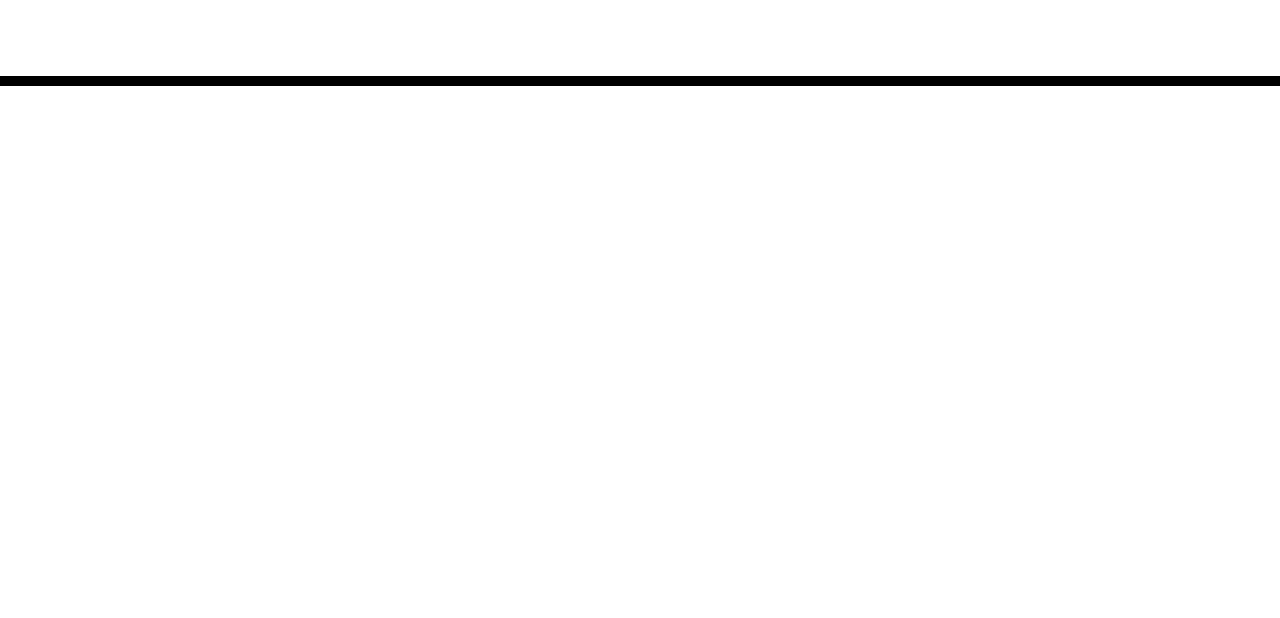
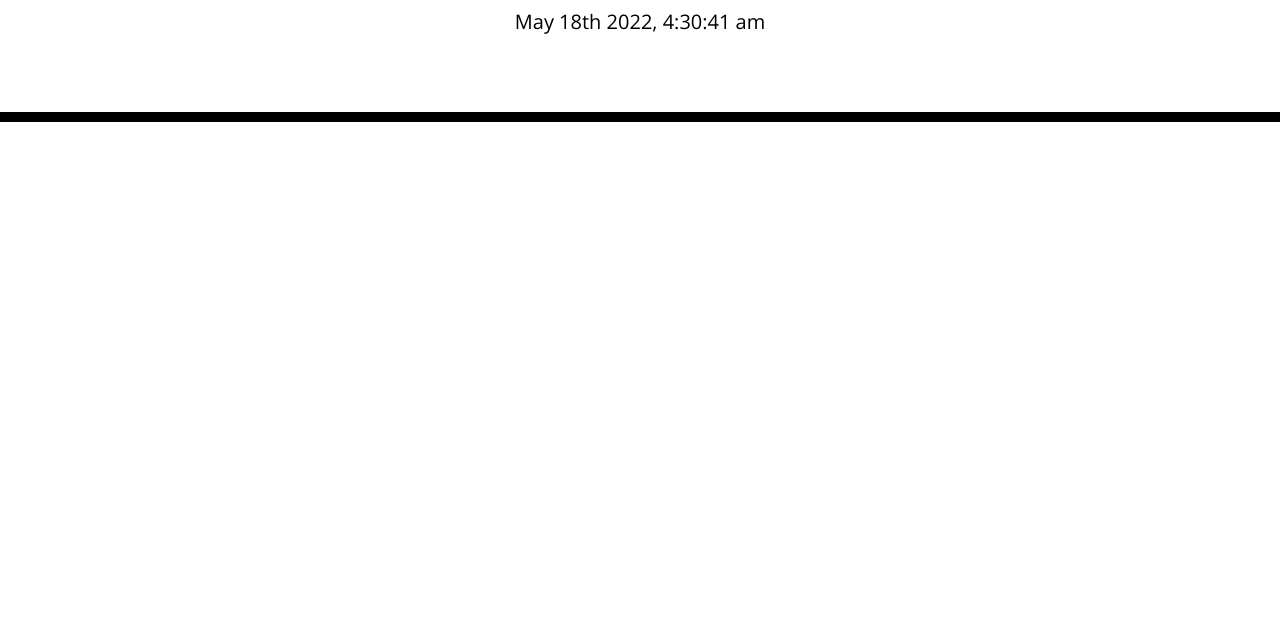
Before and after one commit to eacquistapace/Work-Day-Scheduler, a plain HTML site: page index.html in a window 1280 px wide. Shown: the part 182-800 px from the top of the page. Drawn offline with nearby package versions, Linux system fonts and the light colour scheme; files that its build step writes are made by us from their sources.

Commit message:
updated html comments, added todayDate js

```diff
--- a/assets/script/script.js
+++ b/assets/script/script.js
@@ -0,0 +1,4 @@
+//Displays current date and time in header
+var todayDate = moment();
+$("#currentDay").text(todayDate.format("MMMM Do YYYY, h:mm:ss a"));
+console.log(todayDate);
--- a/index.html
+++ b/index.html
@@ -4,6 +4,8 @@
     <meta charset="UTF-8" />
     <meta name="viewport" content="width=device-width, initial-scale=1.0" />
     <meta http-equiv="X-UA-Compatible" content="ie=edge" />
+
+    <!--Bootstrap/style/CSS links-->
     <link
       rel="stylesheet"
       href="https://stackpath.bootstrapcdn.com/bootstrap/4.3.1/css/bootstrap.min.css"
@@ -18,7 +20,7 @@
       href="https://fonts.googleapis.com/css?family=Open+Sans&display=swap"
       rel="stylesheet"
     />
-    <link rel="stylesheet" href="style.css" />
+    <link rel="stylesheet" href="assets/css/style.css"/>
     <title>Work Day Scheduler</title>
   </head>
 
@@ -29,10 +31,13 @@
       <p id="currentDay" class="lead"></p>
     </header>
     <div class="container">
-      <!-- Timeblocks go here -->
+
+    <!--Timeblocks-->
     </div>
 
+    <!--JQuery/JS links-->
     <script src="https://cdnjs.cloudflare.com/ajax/libs/jquery/3.2.1/jquery.min.js"></script>
     <script src="https://cdnjs.cloudflare.com/ajax/libs/moment.js/2.24.0/moment.min.js"></script>
+    <script type="text/javascript" src="assets/script/script.js"></script>
   </body>
 </html>
```
